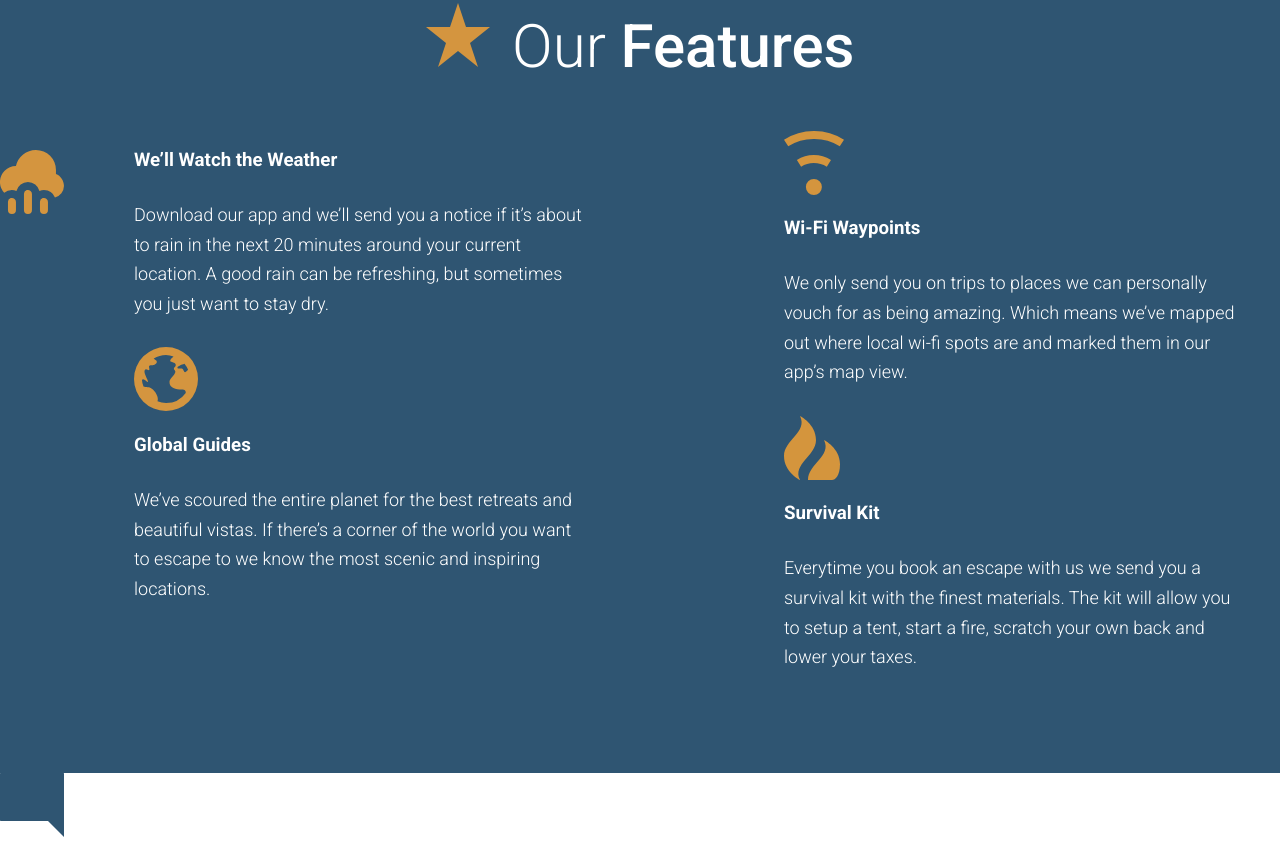
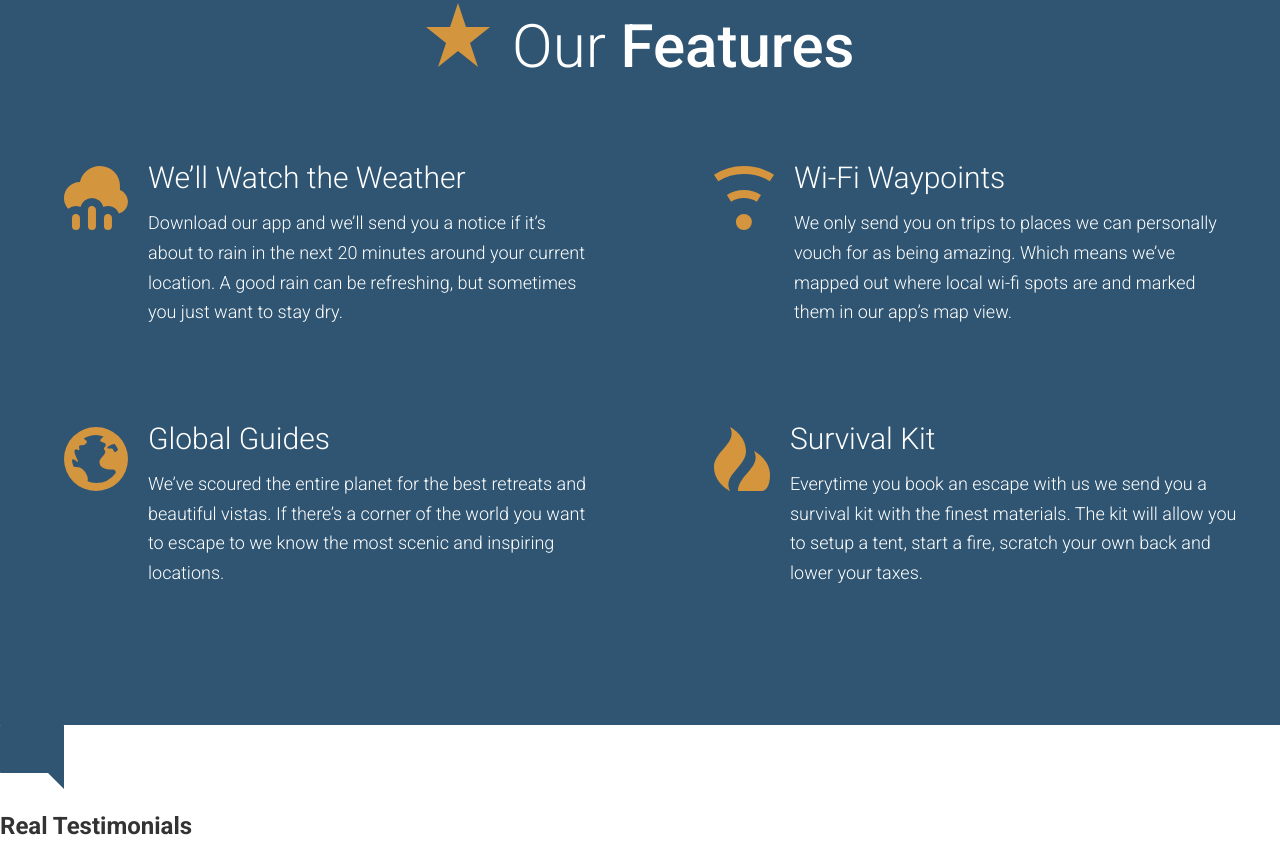
Before and after one commit to ttmwebdesign/travel-siteV2, a website: page app/index.html in a window 1280 px wide. Shown: the part 2295-3152 px from the top of the page. Drawn offline with Linux system fonts and the light colour scheme.

Commit message:
Completed our-features section

```diff
--- a/app/assets/styles/modules/_feature-item.css
+++ b/app/assets/styles/modules/_feature-item.css
@@ -1,15 +1,35 @@
 .feature-item {
   display: flex;
-  background-color: yellow !important;
-  padding-left: 94px;
+  flex-wrap: wrap;
+  align-items: flex-start;
+  padding-bottom: 2.25rem;
+  justify-content: center;
+  @mixin atSmall {
+    padding-left: 24px;
+    flex-wrap: nowrap;
+    justify-content: flex-start;
+  }
   &__icon {
-    position: absolute;
-    left: 0;
+    @mixin atSmall {
+      position: relative;
+      left: 0;
+      top: 35px;
+    }
+  }
+  &__text-block {
+    display: flex;
+    flex-wrap: wrap;
+    padding-left: 20px;
   }
   &__title {
-    font-size; 1.875rem;
+    font-size: 1.6rem;
     font-weight: 300;
-    margin-bottom: .8rem;
+    margin: .7em auto .8rem;
+    @mixin atSmall {
+      font-size: 1.875rem;
+      margin-top: 1em;
+      margin: 1em 0 .8rem;
+    }
   }
 
 }
--- a/app/assets/styles/modules/_page-section.css
+++ b/app/assets/styles/modules/_page-section.css
@@ -6,7 +6,7 @@
 
 
   &--blue {
-    /* background-color: $mainBlue; */
+    background-color: $mainBlue;
     color: white;
   }
 
--- a/app/assets/styles/modules/_row.css
+++ b/app/assets/styles/modules/_row.css
@@ -1,4 +1,4 @@
-/* converted to flexbox, cuz floats are silly */
+/* converted to flexbox */
 
 .row {
   display: flex;
--- a/app/index.html
+++ b/app/index.html
@@ -75,27 +75,35 @@
         <div class="row__col-6">
           <div class="feature-item">
             <img class="feature-item__icon" src="assets/images/icons/rain.svg">
-            <h3 class="feature-item__title">We&rsquo;ll Watch the Weather</h3>
-            <p>Download our app and we&rsquo;ll send you a notice if it&rsquo;s about to rain in the next 20 minutes around your current location. A good rain can be refreshing, but sometimes you just want to stay dry.</p>
+            <div class="feature-item__text-block">
+              <h3 class="feature-item__title">We&rsquo;ll Watch the Weather</h3>
+              <p>Download our app and we&rsquo;ll send you a notice if it&rsquo;s about to rain in the next 20 minutes around your current location. A good rain can be refreshing, but sometimes you just want to stay dry.</p>
+            </div>
           </div>
 
           <div class="feature-item">
-            <img src="assets/images/icons/globe.svg">
-            <h3>Global Guides</h3>
-            <p>We&rsquo;ve scoured the entire planet for the best retreats and beautiful vistas. If there&rsquo;s a corner of the world you want to escape to we know the most scenic and inspiring locations.</p>
+            <img class="feature-item__icon" src="assets/images/icons/globe.svg">
+            <div class="feature-item__text-block">
+              <h3 class="feature-item__title">Global Guides</h3>
+              <p>We&rsquo;ve scoured the entire planet for the best retreats and beautiful vistas. If there&rsquo;s a corner of the world you want to escape to we know the most scenic and inspiring locations.</p>
+            </div>
           </div>
         </div>
         <div class="row__col-6">
           <div class="feature-item">
-            <img src="assets/images/icons/wifi.svg">
-            <h3>Wi-Fi Waypoints</h3>
-            <p>We only send you on trips to places we can personally vouch for as being amazing. Which means we&rsquo;ve mapped out where local wi-fi spots are and marked them in our app&rsquo;s map view.</p>
+            <img class="feature-item__icon" src="assets/images/icons/wifi.svg">
+            <div class="feature-item__text-block">
+              <h3 class="feature-item__title">Wi-Fi Waypoints</h3>
+              <p>We only send you on trips to places we can personally vouch for as being amazing. Which means we&rsquo;ve mapped out where local wi-fi spots are and marked them in our app&rsquo;s map view.</p>
+            </div>
           </div>
 
           <div class="feature-item">
-            <img src="assets/images/icons/fire.svg">
-            <h3>Survival Kit</h3>
-            <p>Everytime you book an escape with us we send you a survival kit with the finest materials. The kit will allow you to setup a tent, start a fire, scratch your own back and lower your taxes.</p>
+            <img class="feature-item__icon" src="assets/images/icons/fire.svg">
+            <div class="feature-item__text-block">
+              <h3 class="feature-item__title">Survival Kit</h3>
+              <p>Everytime you book an escape with us we send you a survival kit with the finest materials. The kit will allow you to setup a tent, start a fire, scratch your own back and lower your taxes.</p>
+            </div>
           </div>
         </div>
       </div>
--- a/app/prod/styles/styles.css
+++ b/app/prod/styles/styles.css
@@ -564,7 +564,7 @@ a {
     color: white;
   }
 
-/* converted to flexbox, cuz floats are silly */
+/* converted to flexbox */
 
 .row {
   display: -webkit-box;
@@ -617,7 +617,7 @@ a {
 
 .generic-content-container p {
     line-height: 1.65;
-    margin: 1.8rem 0;
+    margin: 0 0 1.8rem 0;
     font-weight: 300;
   }
 
@@ -633,25 +633,93 @@ a {
   }
 
 .section-title {
-  font-size: 3.75rem;
+  font-size: 2.55rem;
   font-weight: 300;
   text-align: center;
 }
+
+@media (min-width: 530px) {
+
+.section-title {
+    font-size: 3.75rem
+}
+  }
 
 .section-title strong {
     font-weight: 500;
   }
 
 .section-title__icon {
-    margin-right: .5rem;
+    display: block;
+    margin: 0 auto .6rem;
+  }
+
+@media (min-width: 530px) {
+
+.section-title__icon {
+      margin: 0 .5rem 0 0;
+      display: inline-block
+  }
   }
 
 .feature-item {
-  padding-left: 94px;
+  display: -webkit-box;
+  display: -ms-flexbox;
+  display: flex;
+  -ms-flex-wrap: wrap;
+      flex-wrap: wrap;
+  -webkit-box-align: start;
+      -ms-flex-align: start;
+          align-items: flex-start;
+  padding-bottom: 2.25rem;
+  -webkit-box-pack: center;
+      -ms-flex-pack: center;
+          justify-content: center;
 
 }
 
+@media (min-width: 530px) {
+
+.feature-item {
+    padding-left: 24px;
+    -ms-flex-wrap: nowrap;
+        flex-wrap: nowrap;
+    -webkit-box-pack: start;
+        -ms-flex-pack: start;
+            justify-content: flex-start
+
+}
+  }
+
+@media (min-width: 530px) {
+
 .feature-item__icon {
-    position: absolute;
-    left: 0;
+      position: relative;
+      left: 0;
+      top: 35px
   }
+  }
+
+.feature-item__text-block {
+    display: -webkit-box;
+    display: -ms-flexbox;
+    display: flex;
+    -ms-flex-wrap: wrap;
+        flex-wrap: wrap;
+    padding-left: 20px;
+  }
+
+.feature-item__title {
+    font-size: 1.6rem;
+    font-weight: 300;
+    margin: .7em auto .8rem;
+  }
+
+@media (min-width: 530px) {
+
+.feature-item__title {
+      font-size: 1.875rem;
+      margin-top: 1em;
+      margin: 1em 0 .8rem
+  }
+  }
```
Also changed, not shown: app/assets/styles/modules/_section-title.css (+11 -2 lines).
